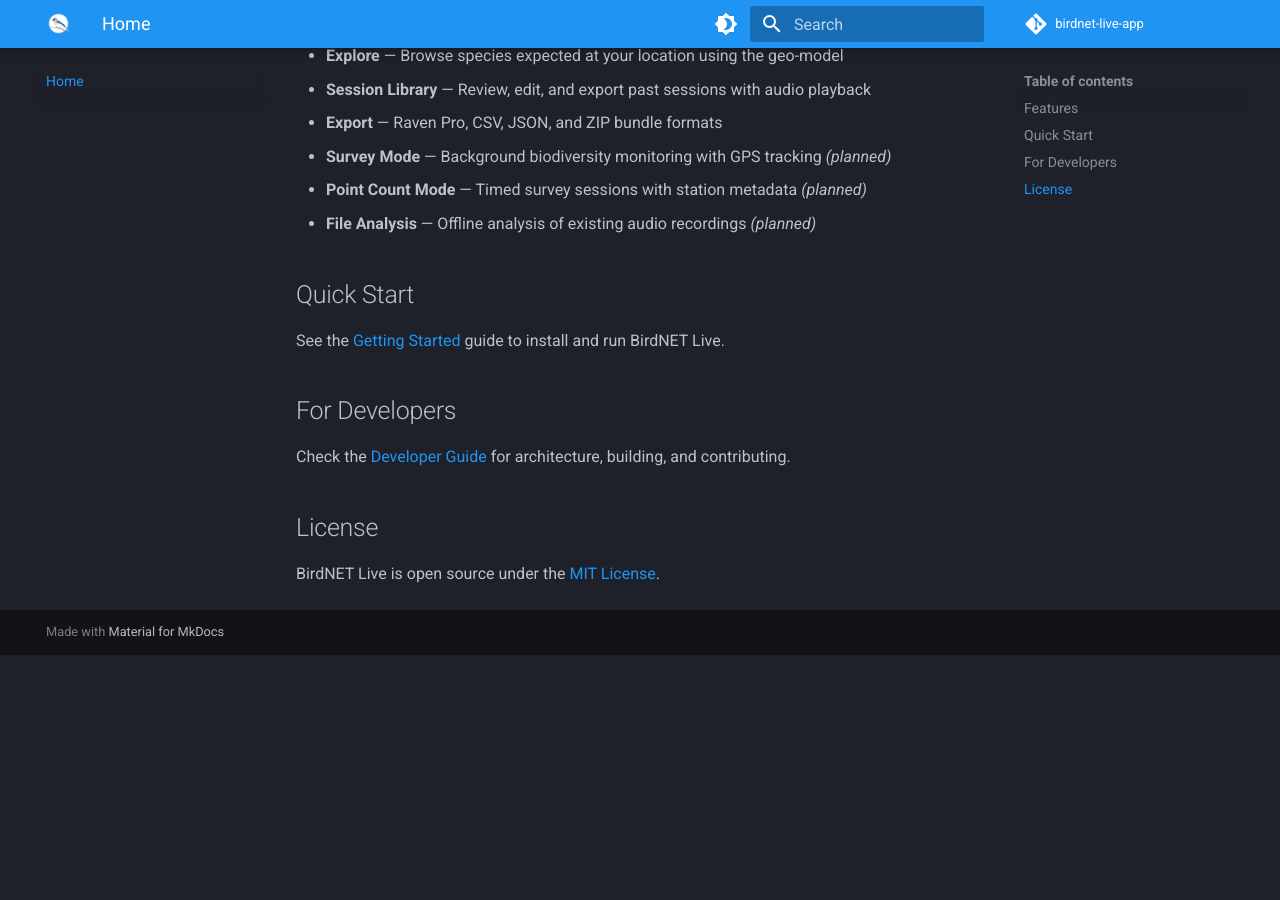
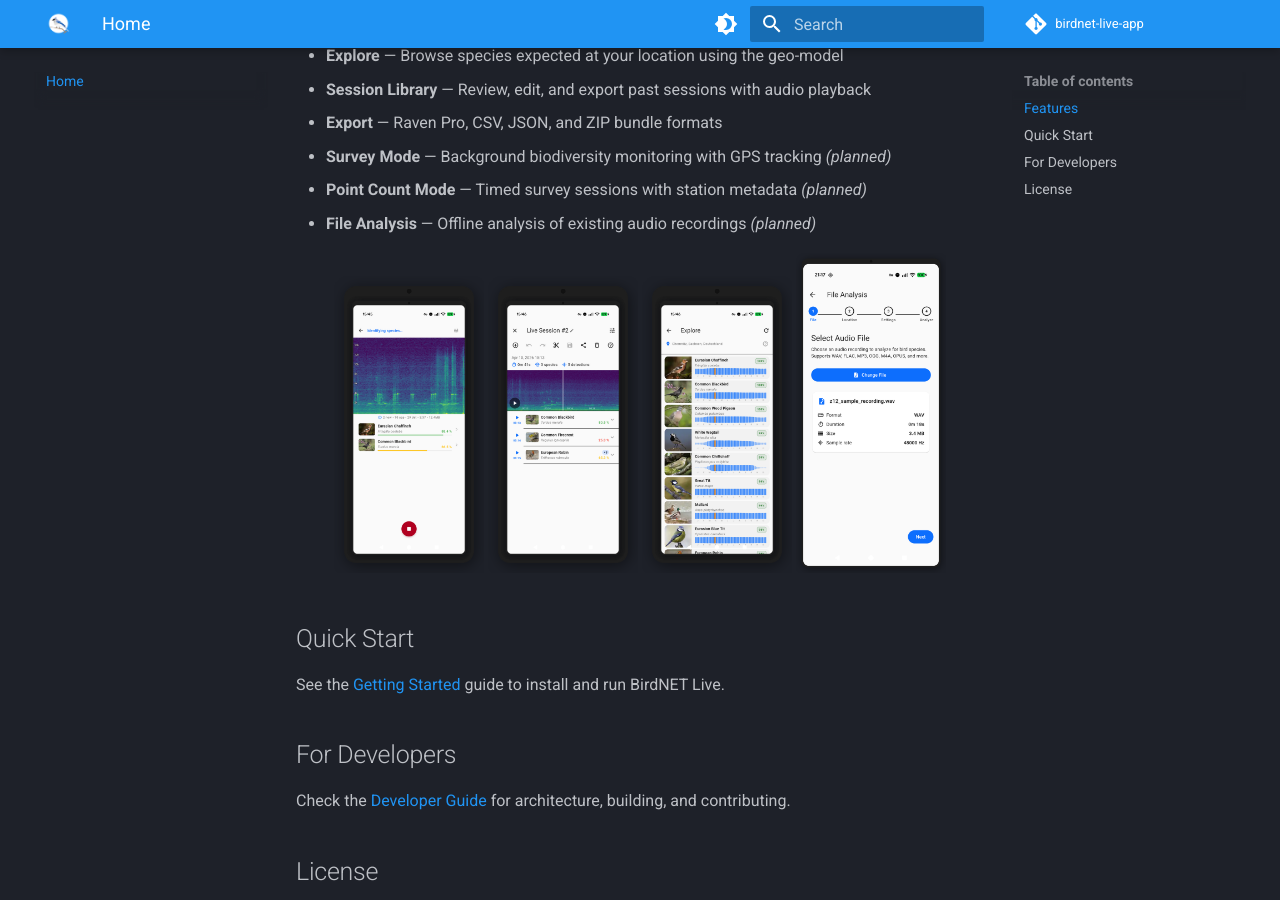
Before and after one commit to birdnet-team/birdnet-live-app, an MkDocs documentation site: the page built from docs/index.md, in a window 1280 px wide and 900 px high, scrolled down 402 px. Built offline with MkDocs 1.6.1 and Material for MkDocs 9.7.7, drawn with Linux system fonts in a browser that asks for light colours; comment, search, counter and statistics services are not loaded; before the commit the page ends 1057 px from its top, so only the background shows below that.

Commit message:
feat: add file analysis screenshot and update documentation for improved clarity

```diff
--- a/docs/index.md
+++ b/docs/index.md
@@ -14,6 +14,13 @@
 - **Point Count Mode** — Timed survey sessions with station metadata *(planned)*
 - **File Analysis** — Offline analysis of existing audio recordings *(planned)*
 
+<p align="center">
+  <img src="assets/screenshots/live-mode.png" alt="Live Mode" width="150">
+  <img src="assets/screenshots/session-review.png" alt="Session Review" width="150">
+  <img src="assets/screenshots/explore.png" alt="Explore" width="150">
+  <img src="assets/screenshots/file-analysis.png" alt="File Analysis" width="150">
+</p>
+
 ## Quick Start
 
 See the [Getting Started](user/getting-started.md) guide to install and run BirdNET Live.
```
Also changed, not shown: README.md (+1 -0 lines), docs/assets/screenshots/README.md (+1 -0 lines), docs/assets/screenshots/explore.png, docs/assets/screenshots/file-analysis.png, docs/assets/screenshots/live-mode.png, docs/assets/screenshots/session-review.png.
